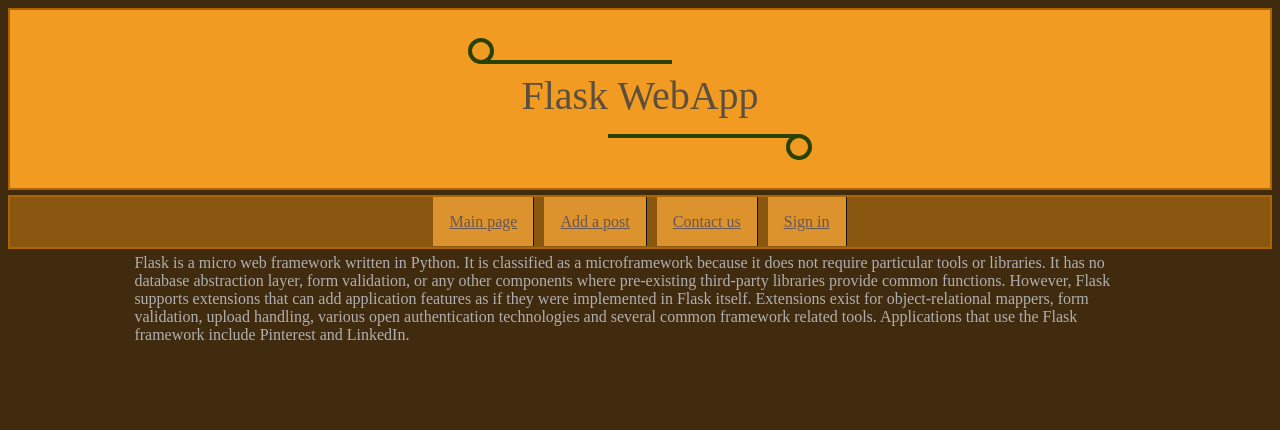
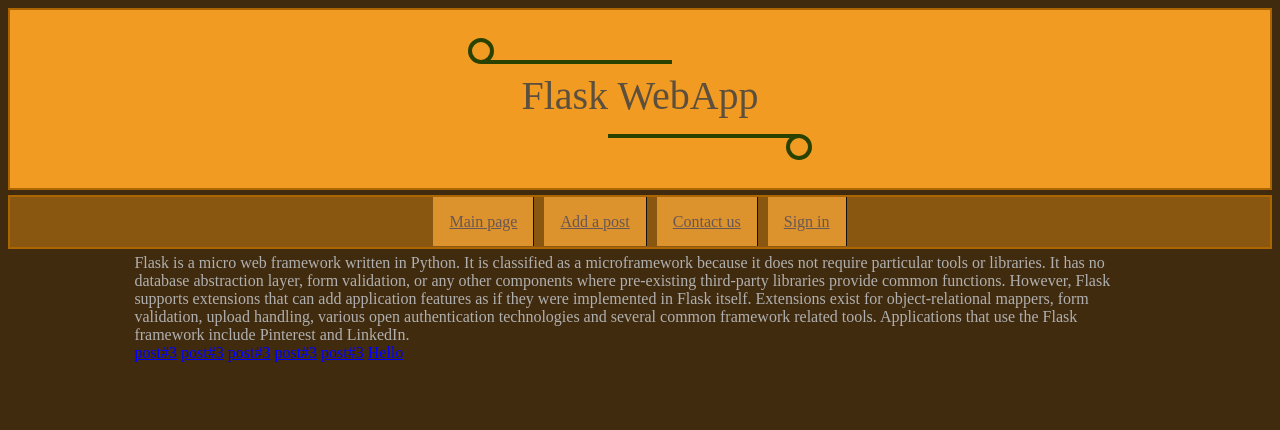
Before and after one commit to ZagainovNikita/Flask_template, a Flask app: page / in a window 1280 px wide. Shown: the top 430 px of the page. Run offline with Flask 3, Linux system fonts and the light colour scheme; data comes from the database, SQL or seed files in the repository.

Commit message:
custom posts

```diff
--- a/database.py
+++ b/database.py
@@ -8,7 +8,9 @@ def get_db(db_path):
 
 sqlScripts = {
     'last_id': 'SELECT * FROM posts WHERE id=(SELECT max(id) FROM posts)',
-    'add_post': 'INSERT INTO posts(id, title, text, time) VALUES(?, ?, ?, ?)'
+    'add_post': 'INSERT INTO posts(id, title, text, time) VALUES(?, ?, ?, ?)',
+    'get_post': 'SELECT * FROM posts WHERE id = ?',
+    'get_all_posts': 'SELECT * FROM posts ORDER BY id DESC'
 }
 def execute_script(db, script, values = None, fetchone = False, fetchall = False):
     db.row_factory = sql.Row
--- a/main.py
+++ b/main.py
@@ -14,7 +14,9 @@ db_path = app.config['DATABASE']
 
 @app.route('/')
 def main_page():
-    return render_template('index.html', TITLE='Flask WebApp', menu=main_menu)
+    db_temp = sql.connect(db_path)
+    posts = execute_script(db_temp, sqlScripts['get_all_posts'], fetchall=True)
+    return render_template('index.html', TITLE='Flask WebApp', menu=main_menu, posts=posts)
 
 @app.route('/feedback', methods = ['POST', 'GET'])
 def contact_page():
@@ -60,6 +62,19 @@ def add_post():
             flash(message='Invalid format of post', category='error')
     return render_template('add_post.html', TITLE='Add a post', menu=main_menu)
 
+
+@app.route('/post/id<int:post_id>')
+def post_page(post_id):
+    db_temp = get_db(db_path)
+    try:
+        data = execute_script(db_temp, sqlScripts['get_post'], values=(post_id,), fetchone=True)
+        post_title = data['title']
+        post_text = data['text']
+        return render_template('post.html', TITLE=f'Post {post_id}', menu=main_menu,
+                               post_title=post_title, post_text=post_text)
+    except:
+        abort(404)
+
 @app.errorhandler(404)
 def page404(error):
     return render_template('error_page.html', TITLE=error, menu=main_menu), 404
@@ -70,5 +85,6 @@ def close_db(error):
         g.link_db.close()
 
 
+
 if __name__ == '__main__':
     app.run(debug=True)
--- a/templates/index.html
+++ b/templates/index.html
@@ -16,4 +16,10 @@
     Applications that use the Flask
     framework include Pinterest and LinkedIn.
 </div>
+<p><p>
+<div class="textblock">
+    {% for post in posts %}
+    <a href="post/id{{ post['id'] }}">{{ post['title'] }}</a>
+    {% endfor %}
+</div>
 {% endblock %}
--- /dev/null
+++ b/templates/post.html
@@ -0,0 +1,5 @@
+{% extends 'base.html' %}
+{% block custom_content %}
+{{ post_title }}
+{{ post_text }}
+{% endblock %}
```
